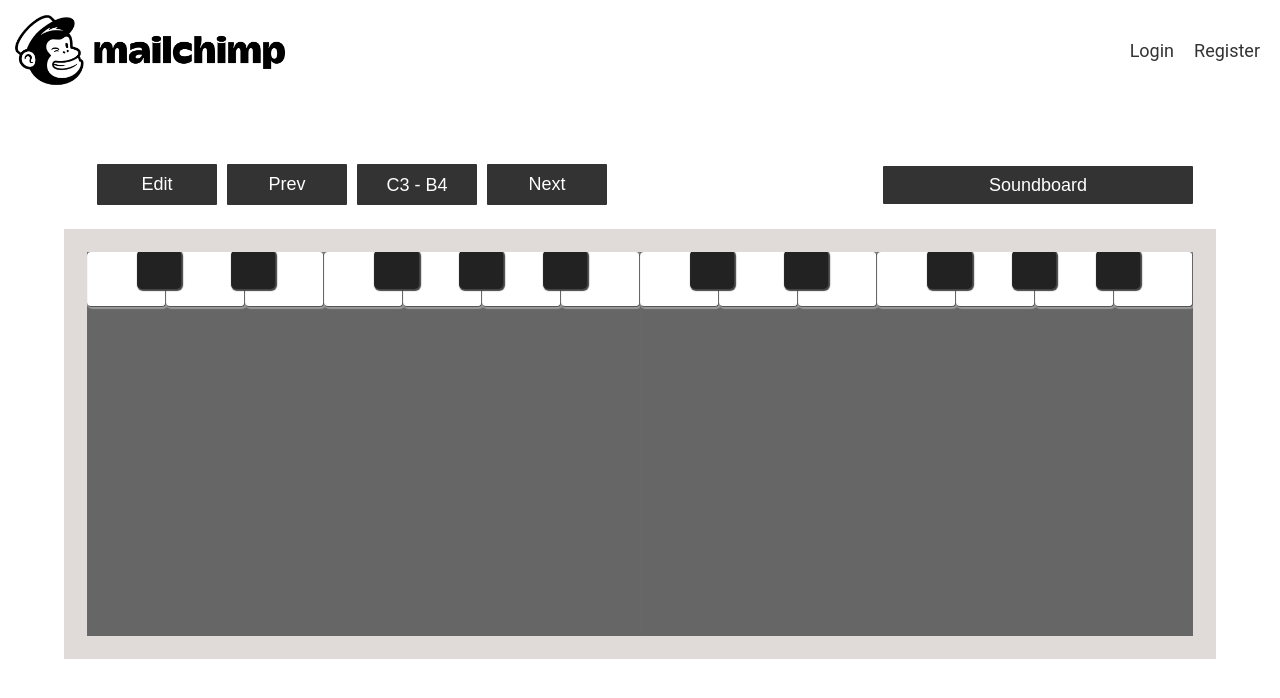
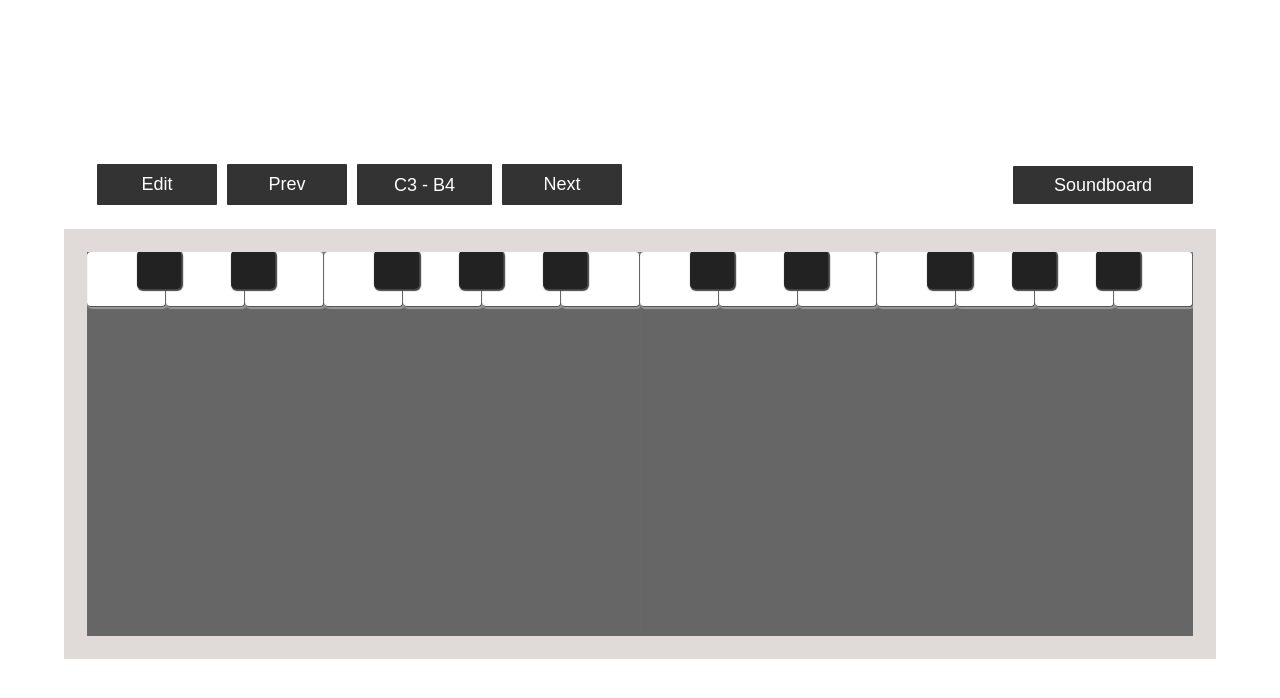
Before and after one commit to TwinPete/MagicBoard, a Vue app: page / in a window 1280 px wide. Shown: the top 698 px of the page. Built offline with nearby package versions, Linux system fonts and the light colour scheme.

Commit message:
task(ionic): added ionic/vue

```diff
--- a/src/App.vue
+++ b/src/App.vue
@@ -1,22 +1,17 @@
 <template>
   <div id="app">
-    <Header />
-    <MagicBoard />
+    <!--<div id="nav">-->
+      <!--<router-link to="/">Home</router-link> |-->
+      <!--<router-link to="/about">About</router-link>-->
+    <!--</div>-->
+    <router-view/>
+
+    <!--<ion-app>-->
+
+      <!--<ion-vue-router />-->
+    <!--</ion-app>-->
   </div>
 </template>
-
-<script>
-import MagicBoard from './components/MagicBoard.vue'
-import Header from './components/Header.vue'
-
-export default {
-  name: 'app',
-  components: {
-    MagicBoard,
-    Header
-  }
-}
-</script>
 
 <style>
 
--- a/src/components/Key.vue
+++ b/src/components/Key.vue
@@ -17,6 +17,7 @@
 <script>
     import Tone from 'tone'
 
+
 export default {
   name: 'Key',
   components: {
@@ -33,6 +34,7 @@ export default {
    methods:{
      initializeKey(){
          this.synth = new Tone.Synth().toMaster();
+         this.synth.oscillator.type = "sine";
      },
      playKey(){
         this.kei.isActive = true;
--- a/src/components/Keyboard.vue
+++ b/src/components/Keyboard.vue
@@ -28,6 +28,7 @@
 
 <script>
 import Octave from './Octave.vue'
+import Tone from 'tone'
 
 export default {
   name: 'Keyboard',
@@ -75,34 +76,67 @@ export default {
               },
               {
                   id: 2,
-                  name: 'Organ',
+                  name: 'Synth',
                   isActive: false
+              }
+          ],
+          keyboardInputKeys: [
+              {
+                  key: 'a',
+                  name: 'C'
               },
               {
-                  id: 3,
-                  name: 'Synth',
-                  isActive: false
+                  key: 'w',
+                  name: 'C#'
               },
               {
-                  id: 4,
-                  name: 'Bells',
-                  isActive: false
+                  key: 's',
+                  name: 'D'
               },
               {
-                  id: 5,
-                  name: 'Marimba',
-                  isActive: false
+                  key: 'e',
+                  name: 'D#'
               },
               {
-                  id: 6,
-                  name: 'Hammond-Organ',
-                  isActive: false
+                  key: 'd',
+                  name: 'E'
               },
               {
-                  id: 7,
-                  name: 'Flute',
-                  isActive: false
+                  key: 'f',
+                  name: 'F'
               },
+              {
+                  key: 't',
+                  name: 'F#'
+              },
+              {
+                  key: 'g',
+                  name: 'G'
+              },
+              {
+                  key: 'z',
+                  name: 'G#'
+              },
+              {
+                  key: 'h',
+                  name: 'A'
+              },
+              {
+                  key: 'u',
+                  name: 'A#'
+              },
+              {
+                  key: 'j',
+                  name: 'B'
+              },
+              {
+                  key: 'k',
+                  name: 'C'
+              },
+              {
+                  key: 'w',
+                  name: 'C#'
+              }
           ]
       }
   },
@@ -120,7 +154,24 @@ export default {
         initializeStyle(option){
             console.log(option);
 
+        },
+        keyboardInput(event){
+            console.log(event.key);
+            let key = this.keyboardInputKeys.filter( k => k.key == event.key);
+
+            let name = key[0].name + (this.currentOctaveSlide + 1)
+            console.log(key[0].name);
+            console.log(this.currentOctaveSlide);
+            this.synth = new Tone.Synth().toMaster();
+            this.synth.oscillator.type = "sine";
+
+            this.synth.triggerAttackRelease(name, '8n');
         }
+    },
+    mounted() {
+
+      window.addEventListener('keydown', this.keyboardInput);
+
     }
 }
 </script>
--- a/src/components/MagicBoard.vue
+++ b/src/components/MagicBoard.vue
@@ -4,7 +4,7 @@
               <div class="options">
                   <div class="circle" v-on:click="openEdit()">Edit</div>
                   <div class="circle" v-on:click="prevOctave()">Prev</div>
-                  <div class="circle"><span class="sliderCount"> C{{ (currentOctaveSlide + 1) }} - B{{ (currentOctaveSlide + 2) }} </span></div>
+                  <div class="circle circleCounter"><span class="sliderCount"> C{{ (currentOctaveSlide + 1) }} - B{{ (currentOctaveSlide + 2) }} </span></div>
                   <div class="circle" v-on:click="nextOctave()">Next</div>
               </div>
               <div class="switch">
@@ -96,40 +96,48 @@ export default {
 }
 
 .toolbar{
-    width: 10%;
+    width: auto;
     height: calc(100vh - 4%);
     display: flex;
     justify-content: space-between;
     flex-direction: row;
     align-items: flex-start;
-    padding: 20px;
+    padding: 20px 1px;
     writing-mode: vertical-lr;
 }
 
 .options{
     display: flex;
     justify-content: space-between;
-    width:100%;
 }
 
 .circle{
     position: relative;
-    padding: 10px;
-    font-size: 1.8rem;
+    padding: 5px;
+    font-size: 1.2rem;
     color: #fff;
     text-align: center;
     background-color: #333;
     margin-left: 5px;
     border-radius: 1px;
     font-family: sans-serif;
-    height: 100px;
-    width: calc(100% - 30px);
+    /*height: 115px;*/
+    min-height: 50px;
+    width: auto;
     margin-bottom: 10px;
 }
 
+.circleCounter{
+    min-width: auto;
+    min-height: 115px;
+}
+
+/*.circle:nth-child(2){*/
+    /*min-height: 115px;*/
+/*}*/
+
 .sliderCount{
     position: absolute;
-    width: 100%;
     top: 50%;
     left: 50%;
     transform: translate(-50%, -50%);
@@ -137,15 +145,17 @@ export default {
 
 .switch{
     position: relative;
-    height:38px;
+    height: auto ;
 }
 
 .switch .circle{
-    height: 18px;
+    height: 160px;
+    width: 1.8rem;
 }
 
+
 .boardName{
-    width: 200px;
+    width: 1.8rem;
     position: absolute;
     top: 50%;
     left: 50%;
@@ -193,22 +203,59 @@ export default {
         width:30%;
     }
     .circle{
+        font-size: 1.8rem;
         margin-left: 10px;
         min-width: 100px;
         text-align: center;
         height: auto;
         margin-bottom: 0;
+        min-height: auto;
+        padding: 10px;
+
+    }
+
+    .circleCounter{
+        min-width: 115px;
+        min-height: auto;
     }
 
     .circle:not(.slideCount){
         cursor: pointer;
     }
 
+    .switch{
+        position: relative;
+        height:38px;
+    }
 
 
-    .switch{
-        width: 320px;
+    .switch .circle{
+        width: 160px;
+        height: 1.8rem;
     }
 
+    .boardName{
+        width: 200px;
+    }
+
+
+
+
+
+}
+
+@media only screen and (max-width: 500px){
+    .circle{
+        min-height: 35px!important;
+    }
+
+    .circleCounter{
+        min-height: 75px!important;
+    }
+
+    .switch .circle{
+        height: 100px;
+        margin-bottom: 25px;
+    }
 }
 </style>
--- a/src/components/Octave.vue
+++ b/src/components/Octave.vue
@@ -21,7 +21,7 @@ export default {
               pitch: this.pitch,
               color: 'key--white',
               class: 'c' + this.pitch,
-               isActive : false,
+               isActive : false
            },
            {
               name: 'C#' + this.pitch,
--- a/src/main.js
+++ b/src/main.js
@@ -1,8 +1,16 @@
 import Vue from 'vue'
 import App from './App.vue'
+// import Ionic from '@ionic/vue'
+// import '@ionic/core/css/ionic.bundle.css'
+
+import Vue2TouchEvents from 'vue2-touch-events'
+import router from './router'
+
+// Vue.use(Ionic);
 
 Vue.config.productionTip = false
 
 new Vue({
-  render: h => h(App),
+  router,
+  render: h => h(App)
 }).$mount('#app')
--- /dev/null
+++ b/src/router.js
@@ -0,0 +1,18 @@
+import Vue from 'vue'
+import { IonicVueRouter} from '@ionic/vue';
+import Router from 'vue-router'
+import Home from './views/Home.vue'
+
+Vue.use(Router)
+
+export default new Router({
+  mode: 'history',
+  base: process.env.BASE_URL,
+  routes: [
+    {
+      path: '/',
+      name: 'home',
+      component: Home
+    }
+  ]
+})
--- /dev/null
+++ b/src/views/About.vue
@@ -0,0 +1,5 @@
+<template>
+  <div class="about">
+    <h1>This is an about page</h1>
+  </div>
+</template>
--- /dev/null
+++ b/src/views/Home.vue
@@ -0,0 +1,20 @@
+<template>
+  <div class="home">
+    <MagicBoard />
+
+  </div>
+</template>
+
+<script>
+// @ is an alias to /src
+// import HelloWorld from '@/components/HelloWorld.vue'
+import MagicBoard from '@/components/MagicBoard.vue'
+
+
+export default {
+  name: 'home',
+  components: {
+    MagicBoard
+  }
+}
+</script>
```
Also changed, not shown: package.json (+12 -8 lines), 1 other file (tests, documents, lock files or other folders).
